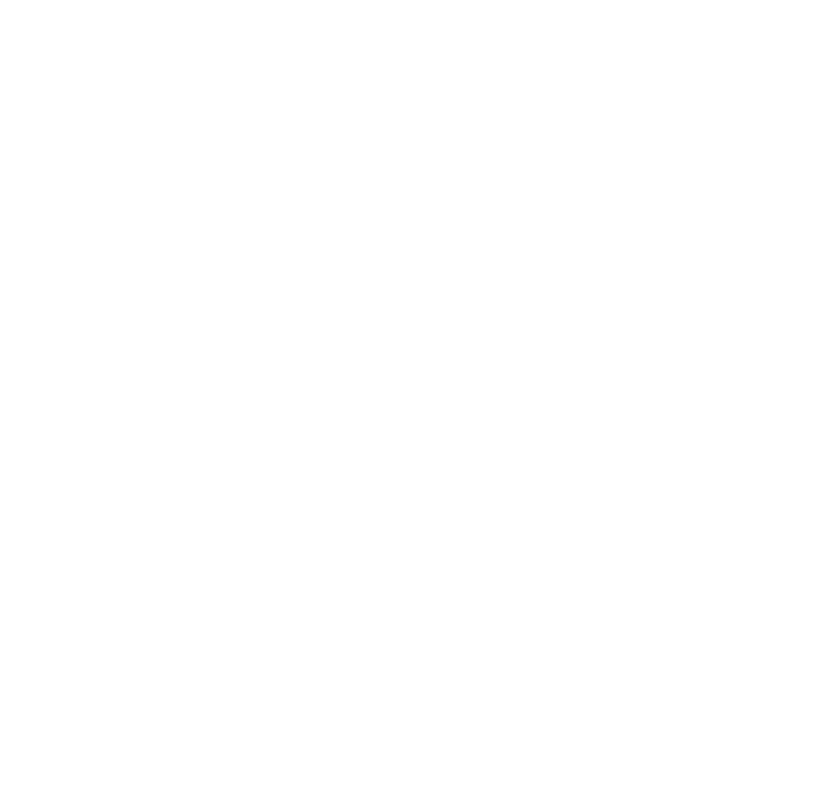
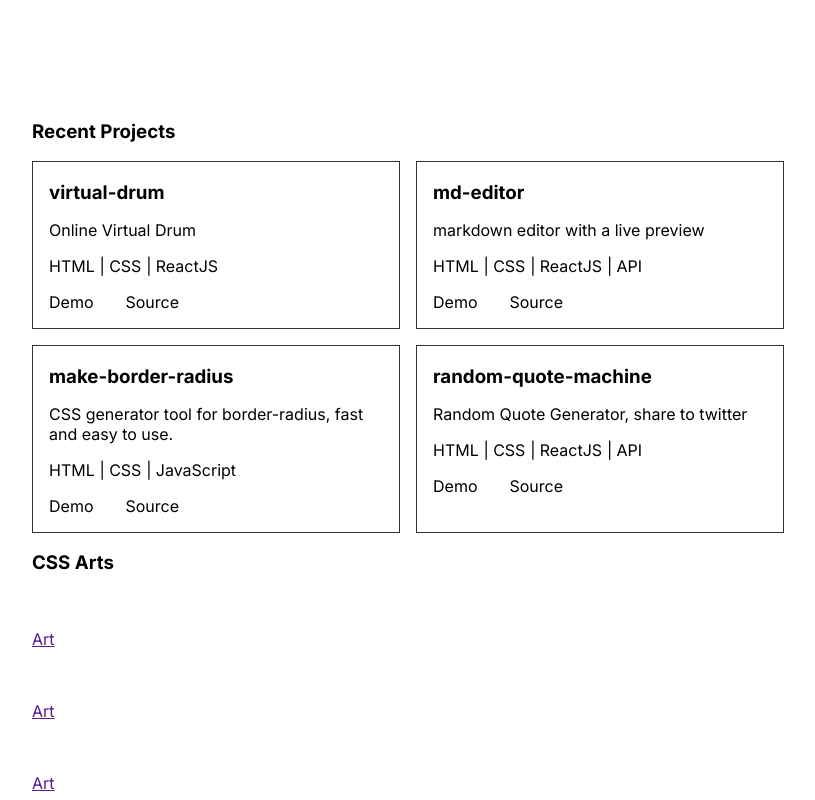
Before and after one commit to m-dennisgocong/gocs, a React (Vite) app: page / in a window 1280 px wide. Shown: the part 760-1560 px from the top of the page, without its empty margins (232-1047 px from the left). Before the commit the page ends 875 px from the top, so only its background shows below. Built offline with nearby package versions, Linux system fonts and the light colour scheme.

Commit message:
import components (Projects and Arts)

```diff
--- a/src/App.jsx
+++ b/src/App.jsx
@@ -1,8 +1,13 @@
 import Navigation from './components/Navigation';
 import Hero from './components/Hero';
+import Projects from './components/Projects';
+import Arts from './components/Arts';
+
 import './styles/Navigation.scss';
 import './styles/Hero.scss';
+import './styles/Projects.scss';
 import './App.scss';
+
 
 function App() {
 
@@ -10,6 +15,8 @@
     <>
       <Navigation />
       <Hero/>
+      <Projects/>
+      <Arts/>
     </>
   )
 }
```
